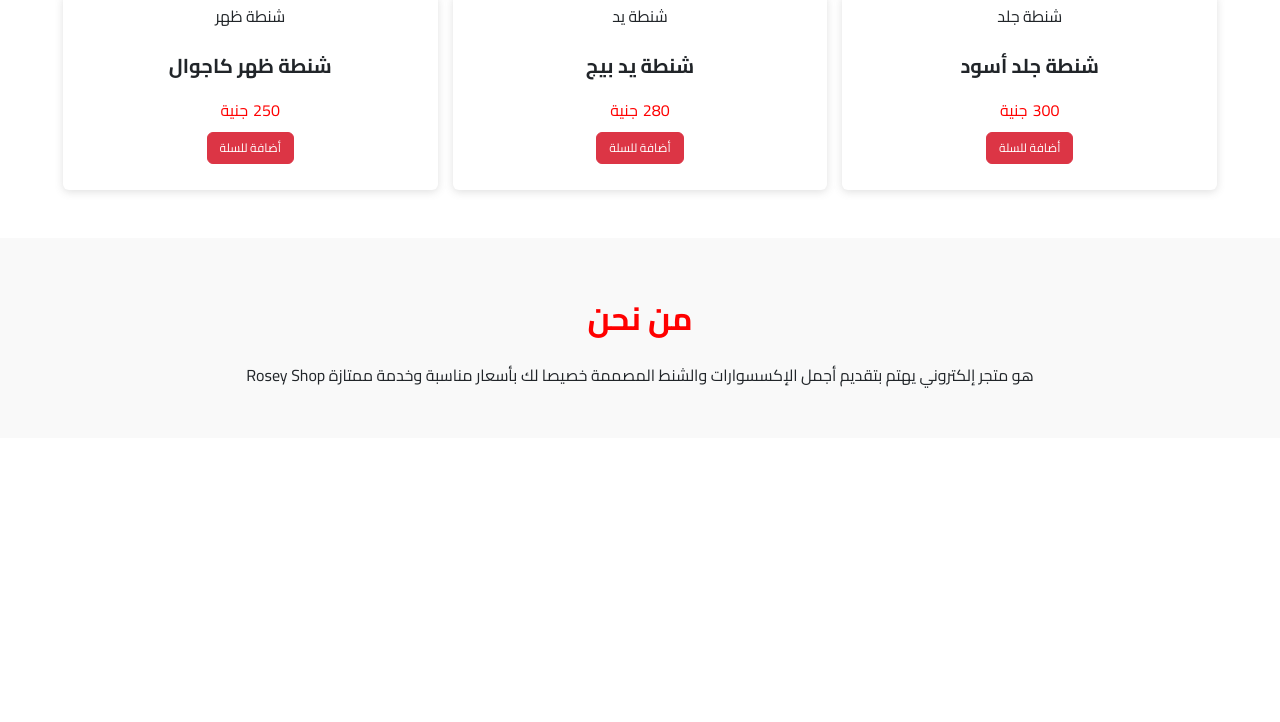
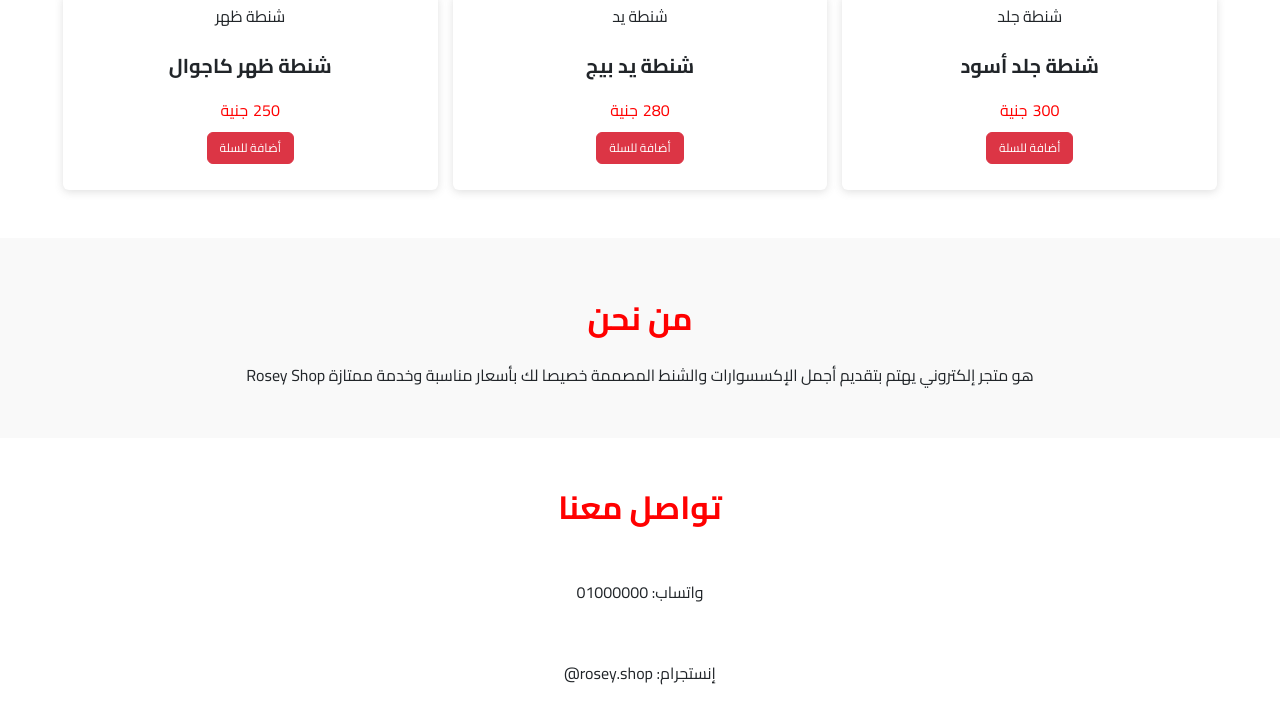
Before and after one commit to eng-osama-sultan/simple-shop, a plain HTML site: page index.html in a window 1280 px wide. Shown: the part 528-1250 px from the top of the page. Before the commit the page ends 966 px from the top, so only its background shows below. Drawn offline with nearby package versions, Linux system fonts and the light colour scheme; a web font is replaced by a local one.

Commit message:
Done: contact us section

```diff
--- a/index.html
+++ b/index.html
@@ -33,7 +33,7 @@
 
     <!-- Products -->
     <section class="products">
-      <h2>منتجاتنا </h2>
+      <h2>منتجاتنا</h2>
 
       <div class="cards">
         <div class="card" style="width: 18rem">
@@ -59,12 +59,11 @@
             onerror="this.style.display='none'; this.insertAdjacentHTML('afterend', this.alt)"
           />
           <div class="card-body">
-              <h5 class="card-title">شنطة يد بيج </h5>
+            <h5 class="card-title">شنطة يد بيج</h5>
             <p class="card-price"><span>280</span> جنية</p>
             <a href="#" class="btn btn-danger">أضافة للسلة</a>
           </div>
         </div>
-
 
         <!-- 3 -->
         <div class="card" style="width: 18rem">
@@ -75,22 +74,35 @@
             onerror="this.style.display='none'; this.insertAdjacentHTML('afterend', this.alt)"
           />
           <div class="card-body">
-              <h5 class="card-title">شنطة جلد أسود </h5>
+            <h5 class="card-title">شنطة جلد أسود</h5>
             <p class="card-price"><span>300</span> جنية</p>
             <a href="#" class="btn btn-danger">أضافة للسلة</a>
           </div>
         </div>
-
       </div>
     </section>
 
+    <!-- who we are -->
     <section class="who-we-are">
-        <h2>من نحن </h2>
-        <P>
+      <h2>من نحن</h2>
+      <p>
         <span>Rosey Shop</span>
-            هو متجر إلكتروني يهتم بتقديم أجمل الإكسسوارات والشنط المصممة خصيصا لك بأسعار مناسبة وخدمة ممتازة
-        </P>
+        هو متجر إلكتروني يهتم بتقديم أجمل الإكسسوارات والشنط المصممة خصيصا لك
+        بأسعار مناسبة وخدمة ممتازة
+      </p>
+    </section>
 
+    <!-- contact us -->
+    <section class="contact-us">
+      <h2>تواصل معنا</h2>
+      <p>
+        <span>واتساب:</span>
+        01000000
+      </p>
+      <p>
+        @rosey.shop
+        <span>:إنستجرام</span>
+      </p>
     </section>
   </body>
 </html>
--- a/style.css
+++ b/style.css
@@ -1,5 +1,4 @@
-@import url('https://fonts.googleapis.com/css2?family=Cairo:wght@200..1000&family=Dancing+Script:wght@400..700&family=Jomhuria&family=Open+Sans:ital,wght@0,300..800;1,300..800&family=Playwrite+HU:wght@100..400&display=swap');
-
+@import url("https://fonts.googleapis.com/css2?family=Cairo:wght@200..1000&family=Dancing+Script:wght@400..700&family=Jomhuria&family=Open+Sans:ital,wght@0,300..800;1,300..800&family=Playwrite+HU:wght@100..400&display=swap");
 
 * {
   box-sizing: border-box;
@@ -8,7 +7,6 @@
 
   font-family: cairo;
 }
-
 
 header {
   display: flex;
@@ -38,7 +36,7 @@ ul li {
   flex-direction: column;
   justify-content: center;
   align-items: center;
-    background-color: #FFDFE5;
+  background-color: #ffdfe5;
   height: 300px;
 }
 
@@ -47,7 +45,7 @@ ul li {
 }
 
 /* Products */
-.products{
+.products {
   padding: 3rem;
 }
 
@@ -68,7 +66,7 @@ h2 {
   align-items: center;
 }
 
-.card{
+.card {
   width: calc(95% / 3) !important;
   display: flex;
   flex-direction: column;
@@ -79,11 +77,10 @@ h2 {
   padding: 10px;
 }
 
-.card-body{
+.card-body {
   display: flex;
   flex-direction: column;
 }
-
 
 .card .card-title {
   width: fit-content;
@@ -118,3 +115,17 @@ h2 {
   height: 200px;
   padding: 25px;
 }
+
+/* contact us */
+.contact-us {
+  display: flex;
+  flex-direction: column;
+  justify-content: space-around;
+  height: 300px;
+  padding: 25px;
+}
+
+.contact-us p {
+  width: fit-content;
+  margin: auto;
+}
```
Lines whose indentation alone changed are shown as unchanged.
